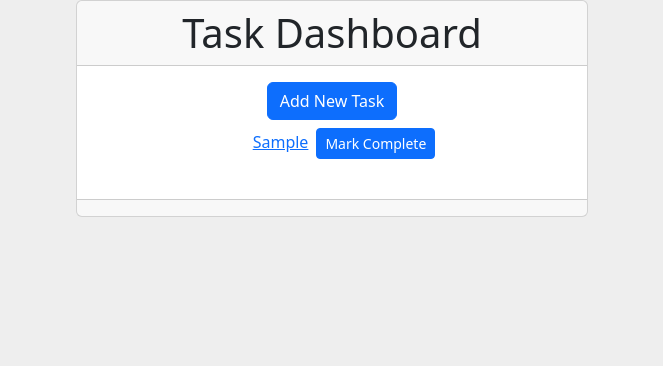
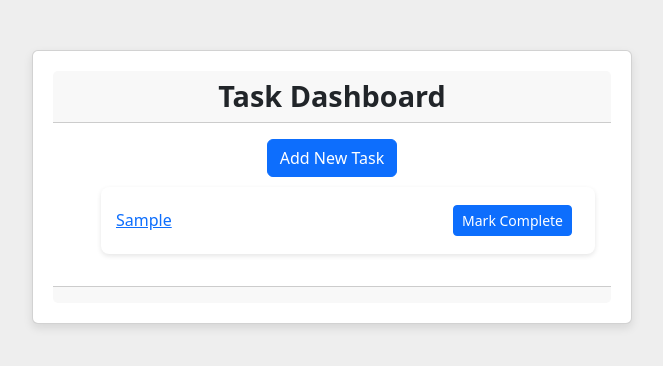
Before and after one commit to alexito200/task-mngt-app, a React (Vite) app: page /task/new in a window 1280 px wide. Both pictures are taken after typing "Sample", "Sample" into the empty fields and a click on the button "Save Task". Shown: the top 366 px of the page, without its empty margins (308-971 px from the left). Built offline with nearby package versions, Linux system fonts and the light colour scheme.

Commit message:
updated css styling for dashboard

```diff
--- a/src/App.css
+++ b/src/App.css
@@ -5,7 +5,88 @@
     margin-top: 7%;
     box-shadow: -4px 4px 4px;
 }
+/* General Page Styling */
+body {
+    background-color: #f4f4f9;
+    font-family: 'Arial', sans-serif;
+    margin: 0;
+    padding: 0;
+}
+
+/* Dashboard Card */
 .dashboardCard {
-    max-width: 40%;
-    margin: auto;
+    max-width: 600px;
+    margin: 50px auto;
+    background: white;
+    border-radius: 12px;
+    box-shadow: 0px 4px 10px rgba(0, 0, 0, 0.1);
+    padding: 20px;
 }
+
+/* Header Styling */
+.card-header {
+    font-size: 1.8rem;
+    font-weight: bold;
+    background-color: #007bff;
+    color: white;
+    padding: 15px;
+    border-radius: 12px 12px 0 0;
+}
+
+/* Card Body */
+.card-body {
+    padding: 20px;
+}
+
+/* Task List Styling */
+ul {
+    padding: 0;
+    margin-top: 20px;
+}
+
+li {
+    background: #ffffff;
+    padding: 10px 15px;
+    margin: 10px 0;
+    border-radius: 8px;
+    box-shadow: 0px 2px 5px rgba(0, 0, 0, 0.1);
+    display: flex;
+    justify-content: space-between;
+    align-items: center;
+    transition: background 0.3s ease-in-out;
+}
+
+li:hover {
+    background: #f1f1f1;
+}
+
+/* Completed Task Styling */
+li[style*="line-through"] {
+    color: gray;
+    opacity: 0.7;
+}
+
+/* Buttons */
+.btn {
+    font-size: 14px;
+    padding: 8px 12px;
+    border-radius: 6px;
+    transition: background 0.3s ease-in-out;
+}
+
+.btn-primary {
+    background-color: #007bff;
+    border: none;
+}
+
+.btn-primary:hover {
+    background-color: #0056b3;
+}
+
+/* Footer */
+.card-footer {
+    padding: 10px;
+    font-size: 0.9rem;
+    text-align: center;
+    color: #6c757d;
+}
```
